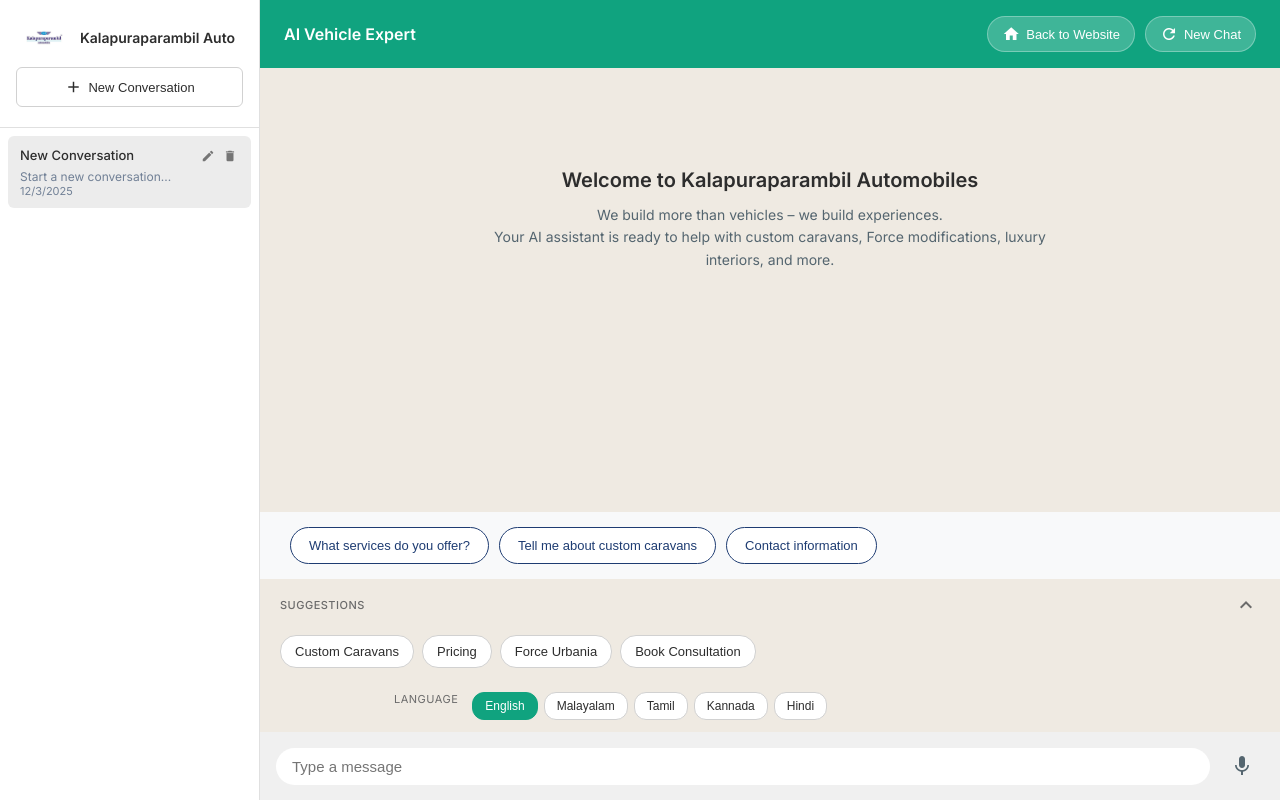
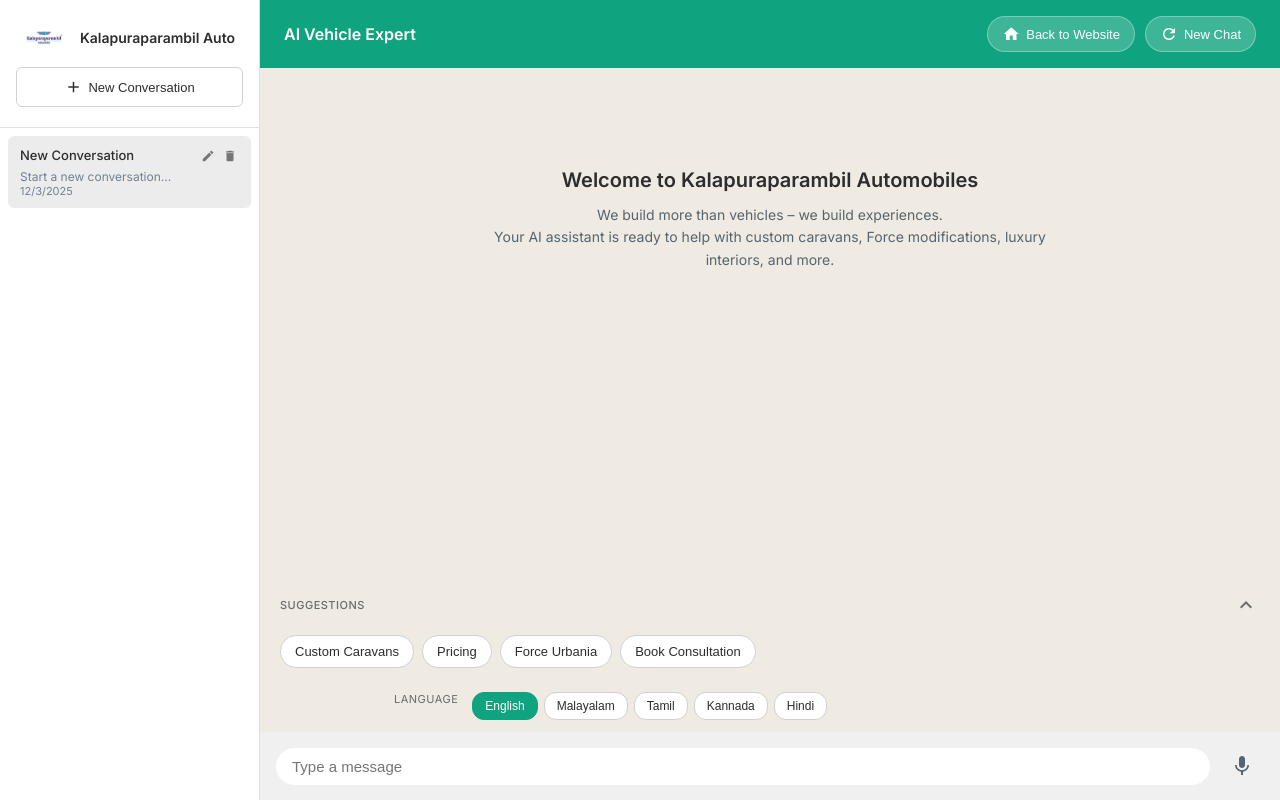
Before and after one commit to Vinayak-S-Khosh/CHATBOT, a Flask app: page /chatbot in a window 1280 px wide. Run offline with Flask 3, Linux system fonts and the light colour scheme.

Commit message:
Consolidate duplicate suggestion systems into unified quick actions - Remove redundant suggestions container - Keep only quick reply buttons with toggle - Clean up unused CSS and JavaScript - Improve UX with single suggestion system

```diff
--- a/templates/chatbot.html
+++ b/templates/chatbot.html
@@ -715,33 +715,6 @@
             font-size: 14px;
         }
 
-        .suggestions {
-            display: flex;
-            flex-wrap: wrap;
-            gap: 10px;
-            padding: 15px 30px;
-            background: #f8f9fa;
-        }
-
-        .suggestion-btn {
-            padding: 10px 18px;
-            background: white;
-            border: 1px solid #1e3c72;
-            color: #1e3c72;
-            border-radius: 20px;
-            cursor: pointer;
-            font-size: 13px;
-            transition: all 0.3s;
-            font-weight: 500;
-        }
-
-        .suggestion-btn:hover {
-            background: #1e3c72;
-            color: white;
-            transform: translateY(-2px);
-            box-shadow: 0 4px 8px rgba(30, 60, 114, 0.2);
-        }
-
         .confidence-badge {
             display: inline-block;
             padding: 2px 8px;
@@ -992,7 +965,6 @@
                     </p>
                 </div>
             </div>
-            <div class="suggestions" id="suggestions"></div>
 
             <!-- Quick Reply Buttons -->
             <div class="quick-replies" id="quick-replies">
@@ -1061,7 +1033,6 @@
         const userInput = document.getElementById('user-input');
         const sendBtn = document.getElementById('send-btn');
         const typingIndicator = document.getElementById('typing-indicator');
-        const suggestionsContainer = document.getElementById('suggestions');
         const chatHistory = document.getElementById('chat-history');
         const sidebar = document.getElementById('sidebar');
 
@@ -1285,20 +1256,9 @@
         }
 
         function displaySuggestions(suggestions) {
-            suggestionsContainer.innerHTML = '';
-
-            if (!suggestions || suggestions.length === 0) return;
-
-            suggestions.forEach(suggestion => {
-                const btn = document.createElement('button');
-                btn.className = 'suggestion-btn';
-                btn.textContent = suggestion;
-                btn.onclick = () => {
-                    userInput.value = suggestion;
-                    sendMessage();
-                };
-                suggestionsContainer.appendChild(btn);
-            });
+            // Suggestions are now handled by the static quick reply buttons
+            // This function is kept for compatibility but does nothing
+            return;
         }
 
         async function sendMessage() {
@@ -1308,7 +1268,6 @@
             addMessage(message, true);
             const userMsg = message;
             userInput.value = '';
-            suggestionsContainer.innerHTML = '';
 
             typingIndicator.style.display = 'block';
 
@@ -1332,17 +1291,11 @@
 
                     // Update chat history
                     updateCurrentChat(userMsg, data.response, data);
-
-                    // Display suggestions
-                    if (data.suggestions) {
-                        displaySuggestions(data.suggestions);
-                    }
                 }, typingDelay);
 
             } catch (error) {
                 typingIndicator.style.display = 'none';
                 addMessage('Sorry, something went wrong. Please try again or contact us directly at +91 81481 45706', false);
-                displaySuggestions(['Contact us', 'Try again']);
             }
         }
 
@@ -1371,15 +1324,6 @@
                 sendBtn.style.display = 'none';
             }
         });
-
-        // Show initial suggestions
-        setTimeout(() => {
-            displaySuggestions([
-                'What services do you offer?',
-                'Tell me about custom caravans',
-                'Contact information'
-            ]);
-        }, 1000);
 
         userInput.focus();
 
```
